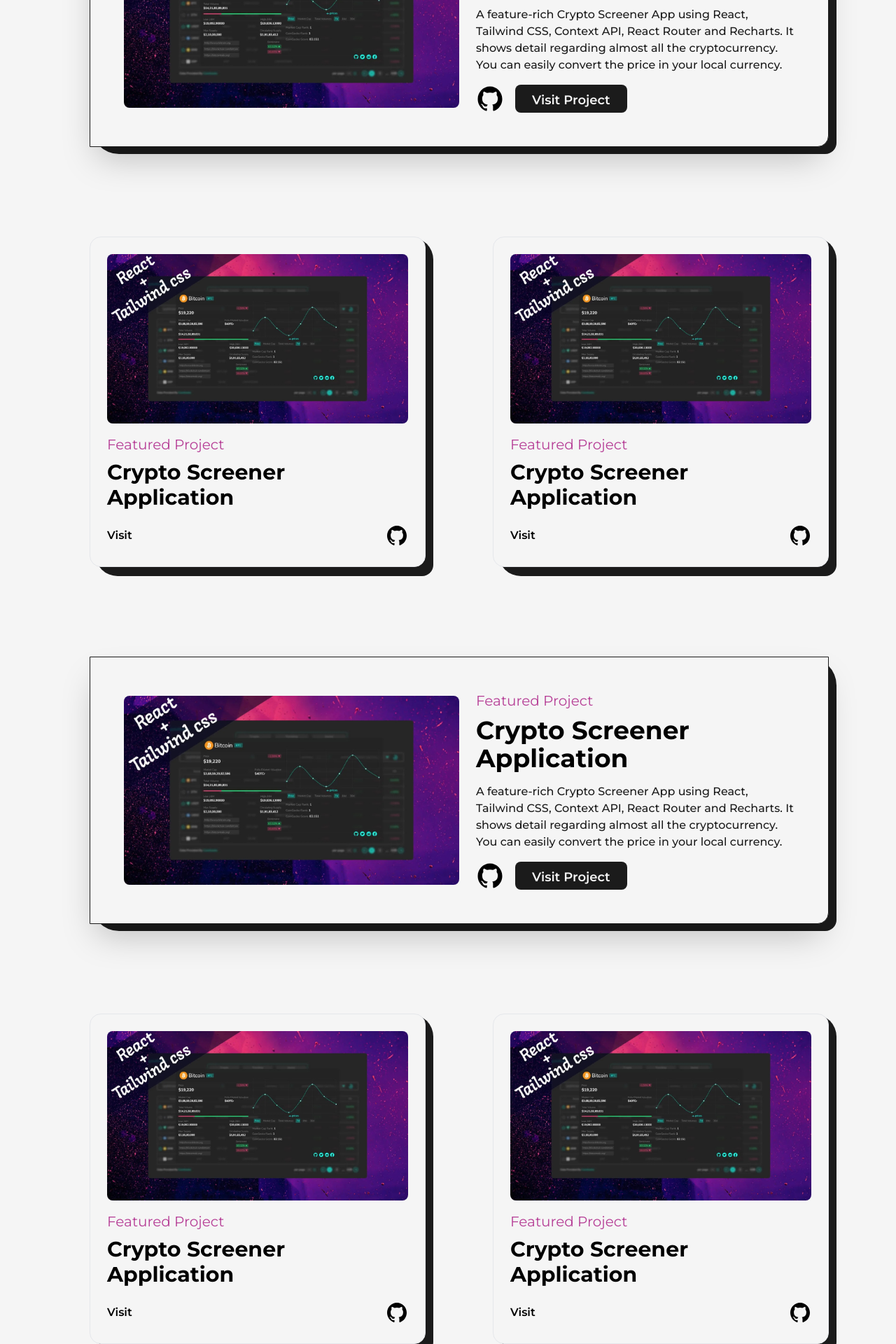
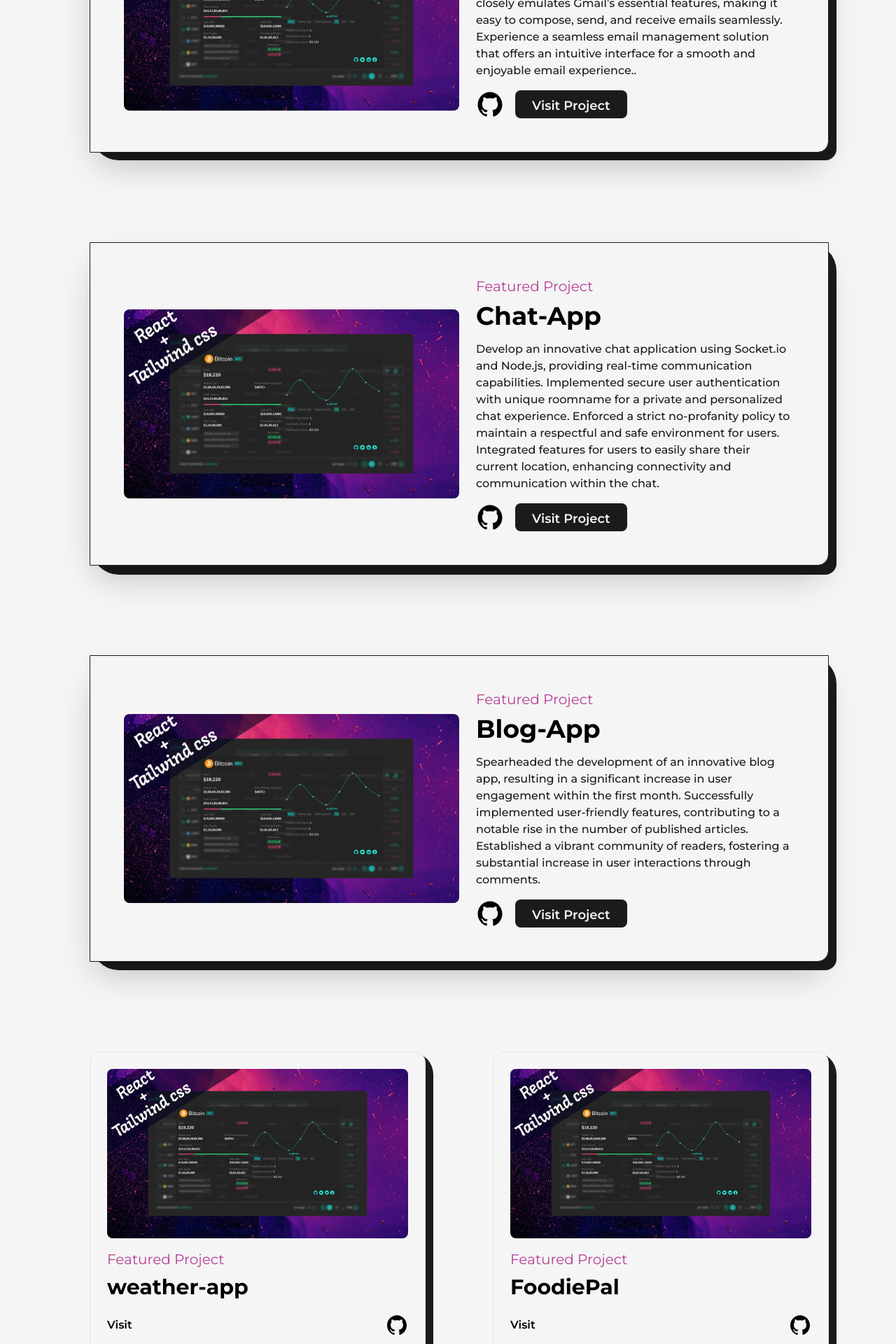
Before and after one commit to Kushal168/Portfolio, a Next.js app: page /projects in a window 1280 px wide. Shown: the part 700-2620 px from the top of the page at 70% size. Built offline with nearby package versions, Linux system fonts and the light colour scheme.

Commit message:
Added Projects,exp,education

```diff
--- a/src/components/Expirence.js
+++ b/src/components/Expirence.js
@@ -40,21 +40,25 @@ const Expirence = () => {
   return (
     <div className='my-64'>
      <h2 className="font-bold text-8xl mb-32 w-full text-center">
-        Education
+       Experience
         </h2>
 
         <div  ref={ref} className='w-[75%] mx-auto relative'>
             <motion.div style={{scaleY:scrollYProgress}} className='absolute left-9 top-0 w-[4px] h-full bg-dark origin-top dark:text-dark dark:bg-light'/>
             <ul className='w-full flex flex-col items-start justify-between ml-4'>
                 <Details
-                posiiton="software Engineer" comapny="Google"
-                companyLink="www.google.com" time="2022-present" address="Mountian View"
-                work="Worked on a team responsible for developing new features for Google's
-                search engine, including improving the accuracy and relevance of search results and
-                developing new tools for data analysis and visualization."
+                posiiton="Software Engineer Intern" comapny="Kenstel Networks Pvt. Ltd."
+                companyLink="https://kenstel.com/" time="2022-present" address="Mountian View"
+                work={
+                    <>
+                        <b>Task Execution:</b> Taking on assigned tasks within the Kensel Cloud Enterprise project, demonstrating adaptability and a proactive approach to meet project objectives.
+                        <br />
+                        <b>Website Contributions:</b> Played a pivotal role in the development and enhancement of software solutions, with a primary focus on JavaScript technologies.
+                    </>
+                }
                 />
 
-                <Details
+                {/* <Details
                 posiiton="software Engineer" comapny="Google"
                 companyLink="www.google.com" time="2022-present" address="Mountian View"
                 work="Worked on a team responsible for developing new features for Google's
@@ -84,7 +88,7 @@ const Expirence = () => {
                 work="Worked on a team responsible for developing new features for Google's
                 search engine, including improving the accuracy and relevance of search results and
                 developing new tools for data analysis and visualization."
-                />
+                />  */}
 
             </ul>
         </div>
--- a/src/components/HireMe.js
+++ b/src/components/HireMe.js
@@ -4,9 +4,9 @@ import Link from 'next/link'
 
  const HireMe = () => {
    return (
-     <div className='fixed left-4 bottom-4 flex items-center justify-center overflow-hidden md:right-8 md:left-auto md:top-0 md:bottom-auto md:absolute'>
+     <div className='fixed left-4 bottom-10 flex items-center justify-center overflow-hidden md:right-8 md:left-auto md:top-0 md:bottom-auto md:absolute'>
        <div className='w-48 h-auto flex items-center justify-center relative md:w-24 '>
-            <CircularText className='fill-dark animate-spin-slow dark:fill-light'/>
+            <CircularText className='fill-dark animate-spin-slow dark:fill-light top-1/2'/>
 
             <Link href="mailto:kushalgoyal168@gmail.com " className='flex items-center justify-center absolute left-1/2 top-1/2
              -translate-x-1/2 -translate-y-1/2 bg-dark text-light shadow-md border border-solid w-20 h-20 rounded-full
--- a/src/components/Skills.js
+++ b/src/components/Skills.js
@@ -33,16 +33,18 @@ const Skills = () => {
 
     {/* <Skill name="Web" x="0" y="0"/> */}
 
-    <Skill name="HTML" x="-2vw" y="12vw"/>
-    <Skill name="CSS" x="5vw" y="-2vw"/>
+    <Skill name="HTML" x="2vw" y="12vw"/>
+    <Skill name="CSS" x="9vw" y="-2vw"/>
     <Skill name="Javascript" x="25vw" y="10vw"/>
-    <Skill name="ReactJS" x="-1vw" y="17vw"/>
+    <Skill name="ReactJS" x="0vw" y="17vw"/>
     <Skill name="NextJS" x="-18vw" y="-15vw"/>
     <Skill name="NodeJS" x="15vw" y="-12vw"/>
     <Skill name="ExpressJS" x="32vw" y="-5vw"/>
     <Skill name="MongoDB" x="0vw" y="-20vw"/>
-    <Skill name="Data Structure " x="-30vw" y="-15vw"/>
+    <Skill name="Data Structure" x="-30vw" y="-15vw"/>
     <Skill name="Tailwind CSS" x="-4vw" y="10vw"/>
+    <Skill name="SQL " x="-10vw" y="-15vw"/>
+    <Skill name="Jquery" x="-62vw" y="10vw"/>
    </div>
    </>
   )
--- /dev/null
+++ b/src/components/themeContext.js
@@ -0,0 +1,30 @@
+// ThemeContext.js
+import React, { createContext, useState, useContext } from 'react';
+
+// Create a new context
+const ThemeContext = createContext();
+
+// Create a provider component to provide the theme state
+export const ThemeProvider = ({ children }) => {
+  const [isDarkMode, setIsDarkMode] = useState(false); // Initial theme mode state
+
+  const toggleTheme = () => {
+    setIsDarkMode(prevMode => !prevMode); // Toggle between light and dark mode
+  };
+
+  // Provide the current theme state and toggle function to the context
+  return (
+    <ThemeContext.Provider value={{ isDarkMode, toggleTheme }}>
+      {children}
+    </ThemeContext.Provider>
+  );
+};
+
+// Custom hook to consume the theme context
+export const useTheme = () => {
+  const context = useContext(ThemeContext);
+  if (!context) {
+    throw new Error('useTheme must be used within a ThemeProvider');
+  }
+  return context;
+};
--- a/src/pages/_app.js
+++ b/src/pages/_app.js
@@ -3,6 +3,7 @@ import Navbar from '@/components/Navbar'
 import '@/styles/globals.css'
 import {Montserrat} from "next/font/google"
 import Head from 'next/head'
+// import { ThemeProvider } from '../components/themeContext';
 
 //using font
 const montserrat = Montserrat({
--- a/src/pages/index.js
+++ b/src/pages/index.js
@@ -31,11 +31,11 @@ export default function Home() {
             "></AnimatedText>
             <p className="my-4 text-base font-medium">
               As a skilled full-stack developer, I am dedicated to turning ideas into innovative web applications.
-              Explore my latest projects and articles, showcasing my expertise in React.js and web development.
+              Explore my latest projects and articles, showcasing my expertise in Javascript and web development.
             </p>
             <div className="flex items-center self-start mt-2 lg:self-center ">
             {/* give the resume pdf here*/}
-              <Link href="/dummy.pdf" target={"blank"} className="flex items-center bg-dark text-light p-2.5 px-6
+              <Link href="/Kushal_resume.pdf" target={"blank"} className="flex items-center bg-dark text-light p-2.5 px-6
               rounded-lg text-lg font-semibold hover:bg-light hover:text-dark border-2 border-solid border-transparent
                hover:border-dark dark:bg-light dark:text-dark hover:dark:bg-dark hover:dark:text-light hover:dark:border-light"
               download={true}
--- a/src/pages/projects.js
+++ b/src/pages/projects.js
@@ -94,11 +94,38 @@ const projects = () => {
 
             <div className='grid grid-cols-12 gap-24 gap-y-32'>
                 <div className='col-span-12'>
-                <FeaturedProjects title="Crypto Screener Application"
-                summary="A feature-rich Crypto Screener App using React, Tailwind CSS, Context API, React Router and Recharts.
-                It shows detail regarding almost all the cryptocurrency. You can easily convert the price in your
-                local currency."
-                link="/"
+                <FeaturedProjects title="Mail-Mastery"
+                summary=" Enjoy a user-friendly email management platform that closely emulates Gmail’s essential features, making
+                it easy to compose, send, and receive emails seamlessly. Experience a seamless email management solution that
+                offers an intuitive interface for a smooth and enjoyable email experience.."
+                link="https://kushalgoyal-gmail-clone.netlify.app"
+                type="Featured Project"
+                github="https://github.com/Kushal168"
+                img={projects1}
+
+                />
+                </div>
+
+                <div className='col-span-12'>
+                <FeaturedProjects title="Chat-App"
+                summary="Develop an innovative chat application using Socket.io and Node.js, providing real-time communication
+                capabilities. Implemented secure user authentication with unique roomname for a private and personalized
+                chat experience. Enforced a strict no-profanity policy to maintain a respectful and safe environment for users.
+                Integrated features for users to easily share their current location, enhancing connectivity and communication
+                within the chat."
+                link="https://kushal-new-chit-chat.glitch.me"
+                type="Featured Project"
+                github="https://github.com/Kushal168"
+                img={projects1}
+
+                />
+                </div>
+                <div className='col-span-12'>
+                <FeaturedProjects title="Blog-App"
+                summary="Spearheaded the development of an innovative blog app, resulting in a significant increase in user engagement within the first month. Successfully implemented user-friendly features, contributing to a notable
+                rise in the number of published articles. Established a vibrant community of readers, fostering a substantial
+                increase in user interactions through comments."
+                link="https://kushal-blog-app.netlify.app"
                 type="Featured Project"
                 github="https://github.com/Kushal168"
                 img={projects1}
@@ -109,7 +136,16 @@ const projects = () => {
 
 
                 <div className='col-span-6'>
-                <Project title="Crypto Screener Application"
+                <Project title="weather-app"
+                link="https://github.com/Kushal168/weather-app"
+                type="Featured Project"
+                github="https://github.com/Kushal168"
+                img={projects1}
+                />
+                </div>
+
+                <div className='col-span-6'>
+                    <Project title="FoodiePal"
                 link="/"
                 type="Featured Project"
                 github="https://github.com/Kushal168"
@@ -117,43 +153,9 @@ const projects = () => {
                 />
                 </div>
 
-                <div className='col-span-6'>
-                    <Project title="Crypto Screener Application"
-                link="/"
-                type="Featured Project"
-                github="https://github.com/Kushal168"
-                img={projects1}
-                />
-                </div>
 
-                <div className='col-span-12'>
-                <FeaturedProjects title="Crypto Screener Application"
-                summary="A feature-rich Crypto Screener App using React, Tailwind CSS, Context API, React Router and Recharts.
-                It shows detail regarding almost all the cryptocurrency. You can easily convert the price in your
-                local currency."
-                link="/"
-                type="Featured Project"
-                github="https://github.com/Kushal168"
-                img={projects1}
 
-                />
-                </div>
-                <div className='col-span-6'>
-                <Project title="Crypto Screener Application"
-                link="/"
-                type="Featured Project"
-                github="https://github.com/Kushal168"
-                img={projects1}
-                />
-                </div>
-                <div className='col-span-6'>
-                <Project title="Crypto Screener Application"
-                link="/"
-                type="Featured Project"
-                github="https://github.com/Kushal168"
-                img={projects1}
-                />
-                </div>
+
             </div>
 
         </Layout>
```
Also changed, not shown: src/components/Education.js (+12 -13 lines), src/components/Navbar.js (+5 -4 lines), src/pages/about.js (+23 -16 lines), 1 other file (tests, documents, lock files or other folders).
